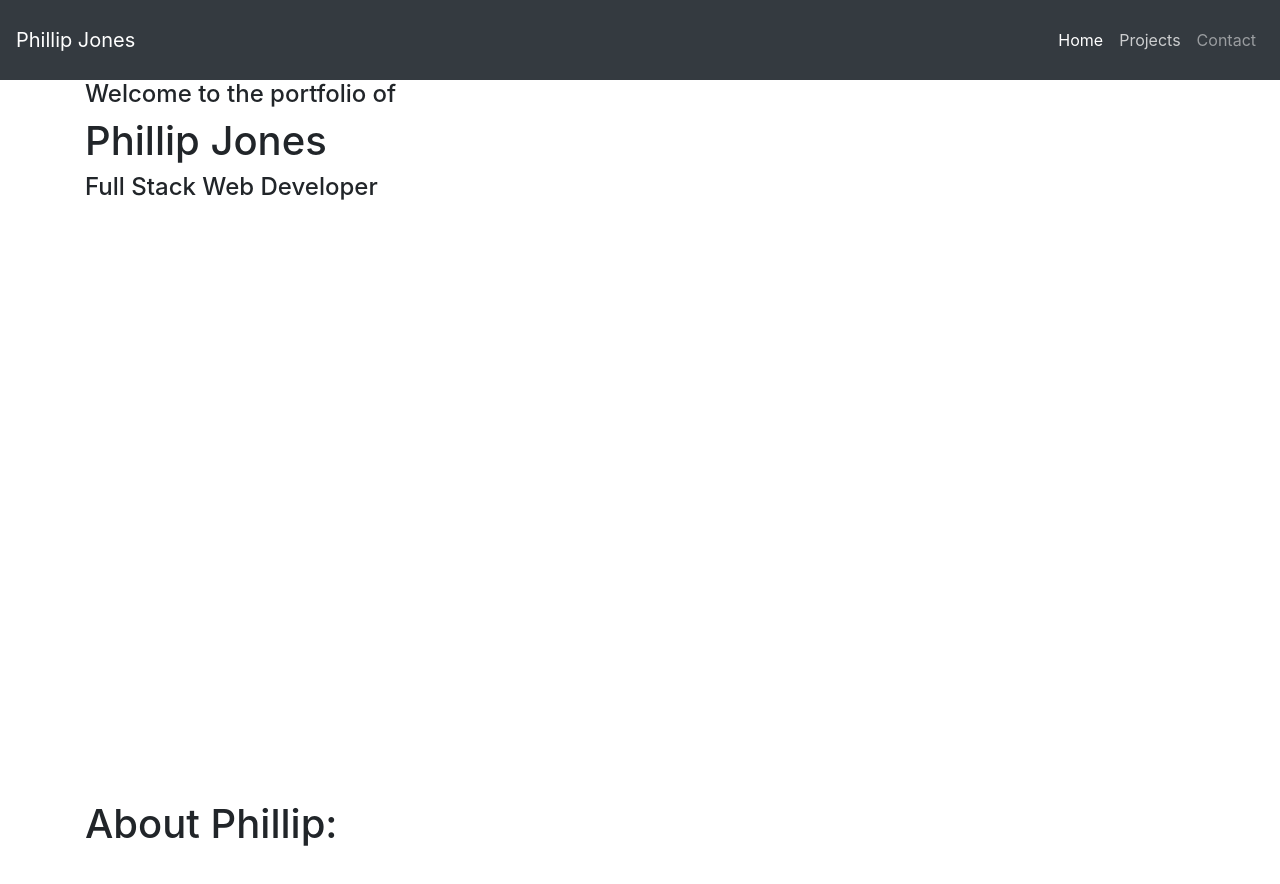
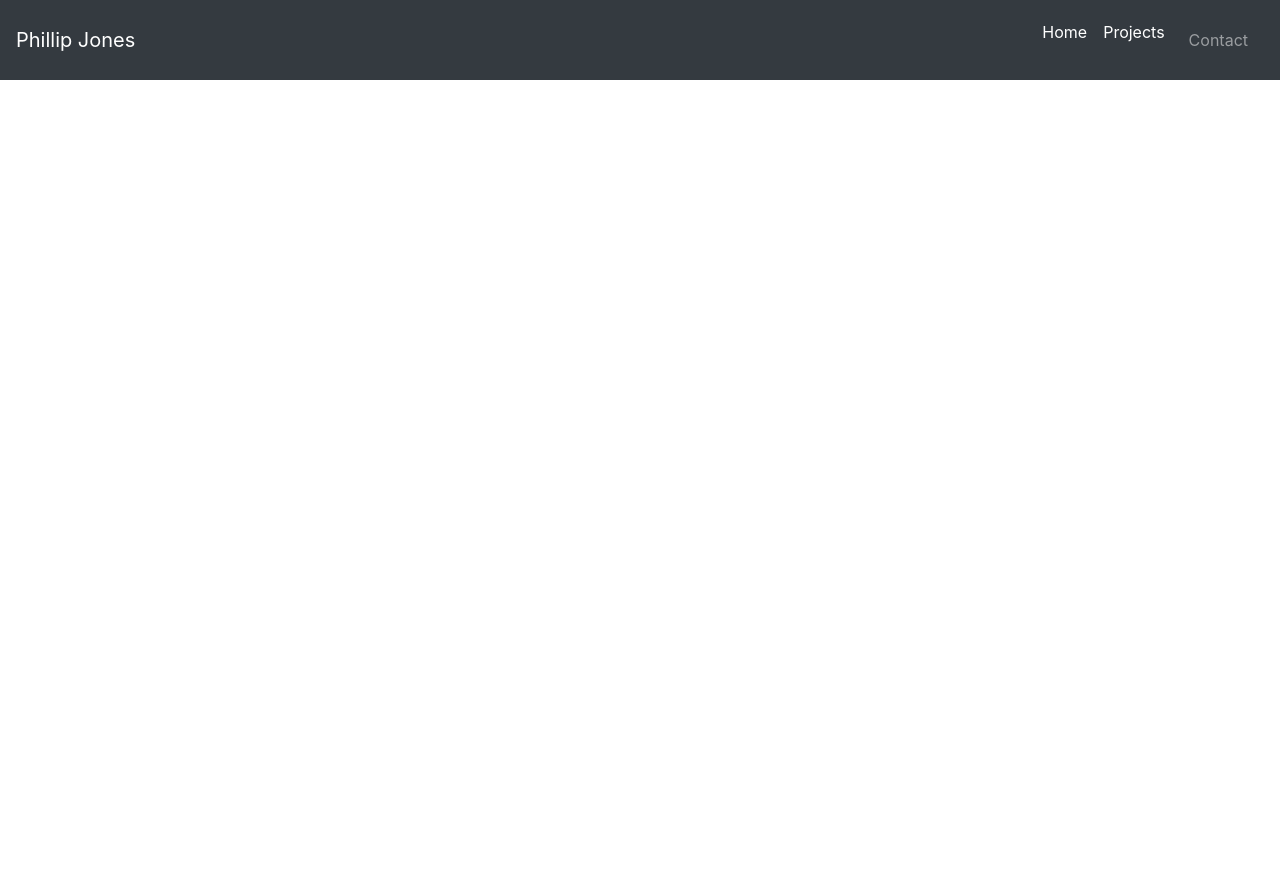
Before and after one commit to ptj92e/React-Portfolio, a React (Create React App) app: page / in a window 1280 px wide. Both pictures are taken after a click on the link "Projects". Shown: the top 884 px of the page. After the commit the page ends 800 px from the top, so only its background shows below. Built offline with nearby package versions, Linux system fonts and the light colour scheme.

Commit message:
Working Navbar Tabs

```diff
--- a/public/index.html
+++ b/public/index.html
@@ -22,6 +22,7 @@
       work correctly both with client-side routing and a non-root public URL.
       Learn how to configure a non-root public URL by running `npm run build`.
     -->
+    <script src="https://kit.fontawesome.com/4b06663401.js" crossorigin="anonymous"></script>
   <title>Phillip Jones</title>
 </head>
 
--- a/src/App.css
+++ b/src/App.css
@@ -1,4 +1,5 @@
 body {
   margin: 0px;
   padding: 0px;
+  overflow-y: hidden;
 }
--- a/src/components/Navbar/Navbar.js
+++ b/src/components/Navbar/Navbar.js
@@ -1,7 +1,7 @@
 import React from "react";
 import "./Navbar.css";
 
-function Navbar() {
+function Navbar(props) {
     return (
         <nav className="navbar navbar-expand-lg navbar-dark bg-dark sticky">
             <a className="navbar-brand" href="#">Phillip Jones</a>
@@ -11,12 +11,12 @@ function Navbar() {
             <div className="collapse navbar-collapse justify-content-end" id="navbarNav">
                 <ul className="navbar-nav">
                     <li className="nav-item active">
-                        <a className="nav-link" href="#">Home <span className="sr-only">(current)</span></a>
+                        <a onClick={() => props.handlePageChange("Home")} className={props.currentPage === "Home" ? "nav-link active" : "nav-link"} href="#">Home <span className="sr-only">(current)</span></a>
                     </li>
                     <li className="nav-item">
-                        <a className="nav-link" href="#">Projects</a>
+                        <a onClick={() => props.handlePageChange("Projects")}  className={props.currentPage === "Projects" ? "nav-link active" : "nav-link"} href="#">Projects</a>
                     </li>
-                    <li className="nav-item">
+                    <li onClick={() => props.handlePageChange("Contact")} className={props.currentPage === "Contact" ? "nav-link active" : "nav-link"}>
                         <a className="nav-link" href="#">Contact</a>
                     </li>
                 </ul>
--- a/src/components/Portfolio/Portfolio.js
+++ b/src/components/Portfolio/Portfolio.js
@@ -23,7 +23,7 @@ class Portfolio extends Component {
     };
     render() {
         return (
-            <div>
+            <div className="portfolio">
                 <Navbar currentPage={this.state.currentPage} handlePageChange={this.handlePageChange} />
                 {this.renderPage()}
             </div>
--- a/src/components/Title/Title.js
+++ b/src/components/Title/Title.js
@@ -7,6 +7,8 @@ function Title() {
             <h4>Welcome to the portfolio of</h4>
             <h1>Phillip Jones</h1>
             <h4>Full Stack Web Developer</h4>
+            <i className="fas fa-chevron-circle-up"></i>
+            <p>Scroll up to view more</p>
         </div>
     );
 };
--- a/src/components/pages/Projects.js
+++ b/src/components/pages/Projects.js
@@ -1,8 +1,10 @@
-import React, { Component } from "react";
+import React from "react";
 
 function Projects() {
     return (
-        <h1>Hello Projects</h1>
+        <div>
+            <h1>Projects</h1>
+        </div>
     );
 };
 
```
